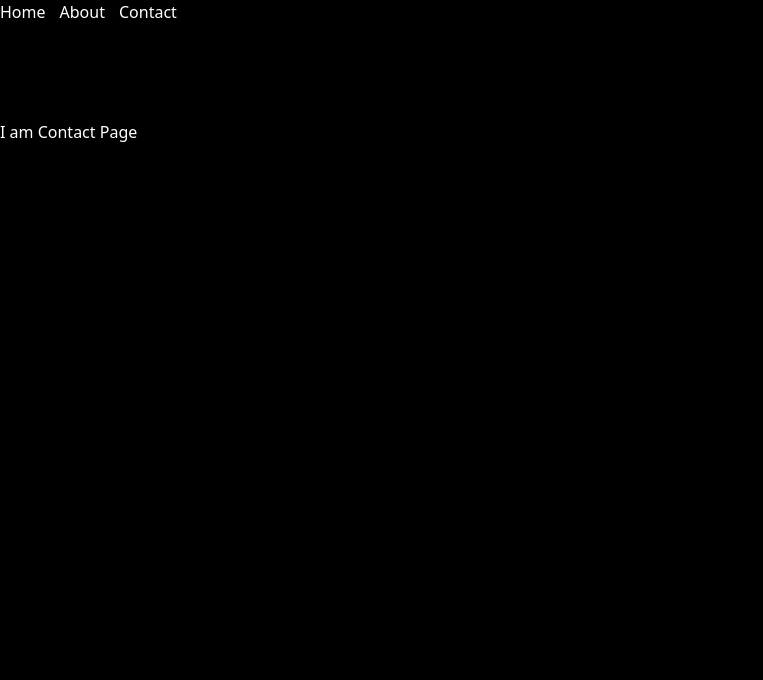
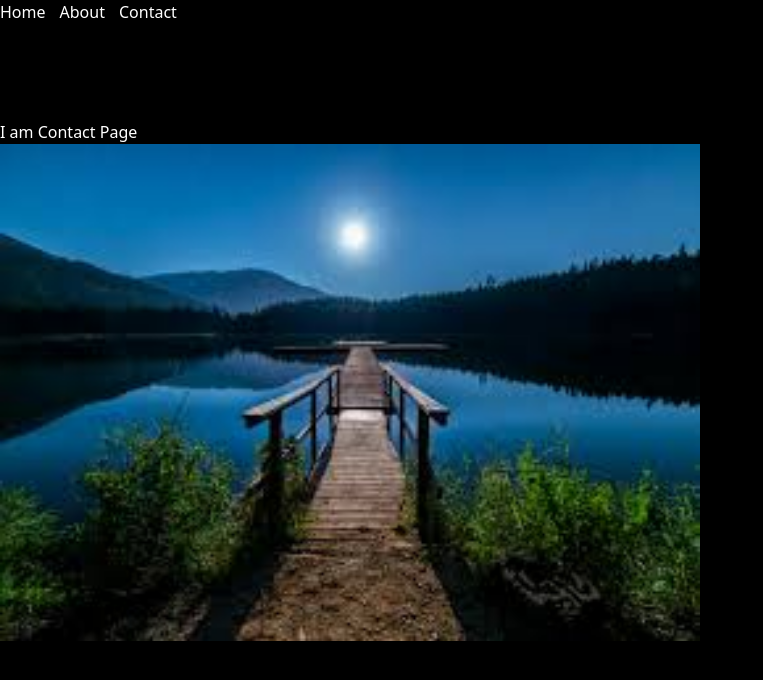
Before and after one commit to NaveedLatiff/NextJs, a Next.js app: page /contact in a window 1280 px wide. Shown: the top 680 px of the page, without its empty margins (0-763 px from the left). Built offline with nearby package versions, Linux system fonts and the light colour scheme.

Commit message:
Learn Image component

```diff
--- a/src/app/contact/page.jsx
+++ b/src/app/contact/page.jsx
@@ -1,9 +1,16 @@
+import Image from 'next/image'
 import React from 'react'
 
 const page = () => {
   return (
     <div className='h-[200vh] bg-black text-white '>
       <h1 className='pt-[120px]'>I am Contact Page</h1>
+        <Image
+        src="/img.jpeg"
+        alt="My photo"
+        width={700}
+        height={200}
+      />
     </div>
   )
 }
```
Also changed, not shown: public/img.jpeg (added).
